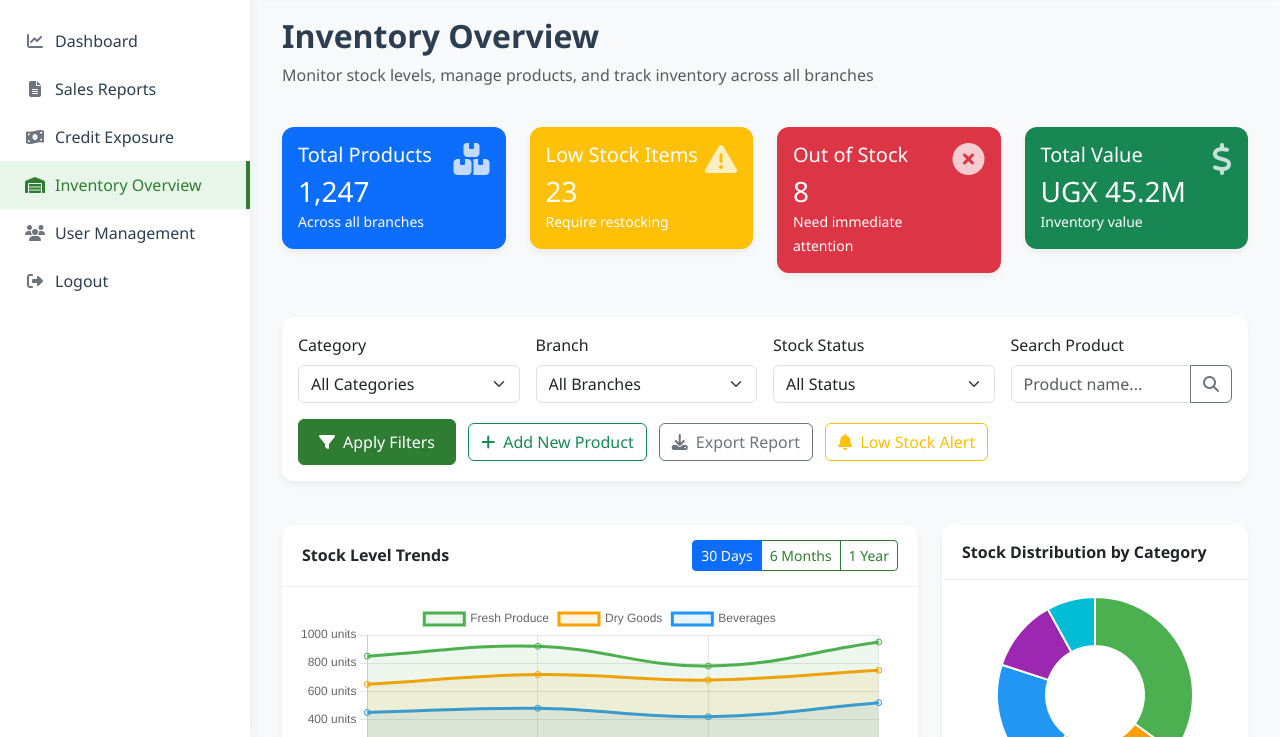
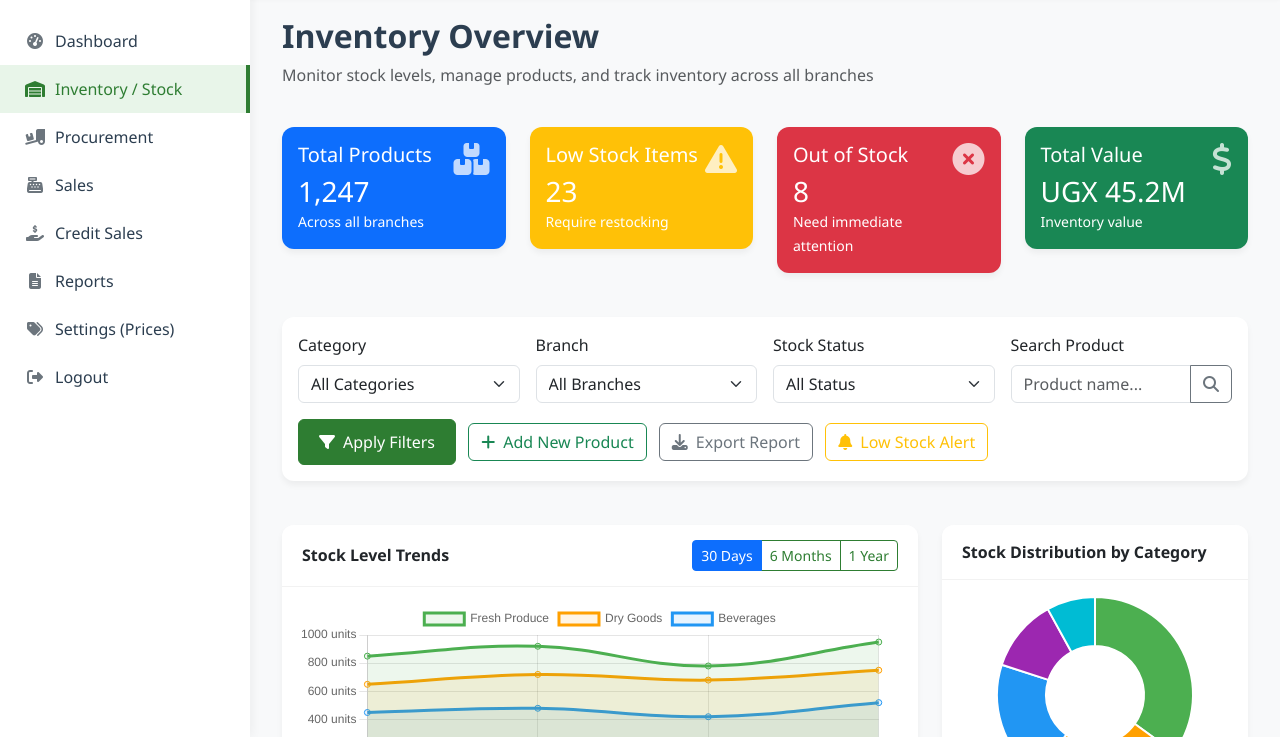
Before and after one commit to ali418/KGL-Groceries, a website: page frontend/inventory_overview.html in a window 1280 px wide. Shown: the part 63-800 px from the top of the page. Drawn offline with nearby package versions, Linux system fonts and the light colour scheme; sample sign-in values are in the browser's storage.

Commit message:
Update manager sidebar in inventory_overview.html

```diff
--- a/frontend/inventory_overview.html
+++ b/frontend/inventory_overview.html
@@ -20,11 +20,13 @@
             <i class="fas fa-leaf me-2"></i> KGL Groceries
         </div>
         <ul class="sidebar-menu">
-            <li><a href="director_dashboard.html"><i class="fas fa-chart-line"></i> Dashboard</a></li>
-            <li><a href="sales_reports.html"><i class="fas fa-file-alt"></i> Sales Reports</a></li>
-            <li><a href="credit_exposure.html"><i class="fas fa-money-bill-wave"></i> Credit Exposure</a></li>
-            <li><a href="inventory_overview.html" class="active"><i class="fas fa-warehouse"></i> Inventory Overview</a></li>
-            <li><a href="user_management.html"><i class="fas fa-users"></i> User Management</a></li>
+            <li><a href="manager_dashboard.html"><i class="fas fa-tachometer-alt"></i> Dashboard</a></li>
+            <li><a href="inventory_overview.html" class="active"><i class="fas fa-warehouse"></i> Inventory / Stock</a></li>
+            <li><a href="procurement.html"><i class="fas fa-truck-loading"></i> Procurement</a></li>
+            <li><a href="sales_dashboard.html"><i class="fas fa-cash-register"></i> Sales</a></li>
+            <li><a href="credit_exposure.html"><i class="fas fa-hand-holding-usd"></i> Credit Sales</a></li>
+            <li><a href="sales_reports.html"><i class="fas fa-file-alt"></i> Reports</a></li>
+            <li><a href="pricing.html"><i class="fas fa-tags"></i> Settings (Prices)</a></li>
             <li><a href="login.html"><i class="fas fa-sign-out-alt"></i> Logout</a></li>
         </ul>
     </div>
```
